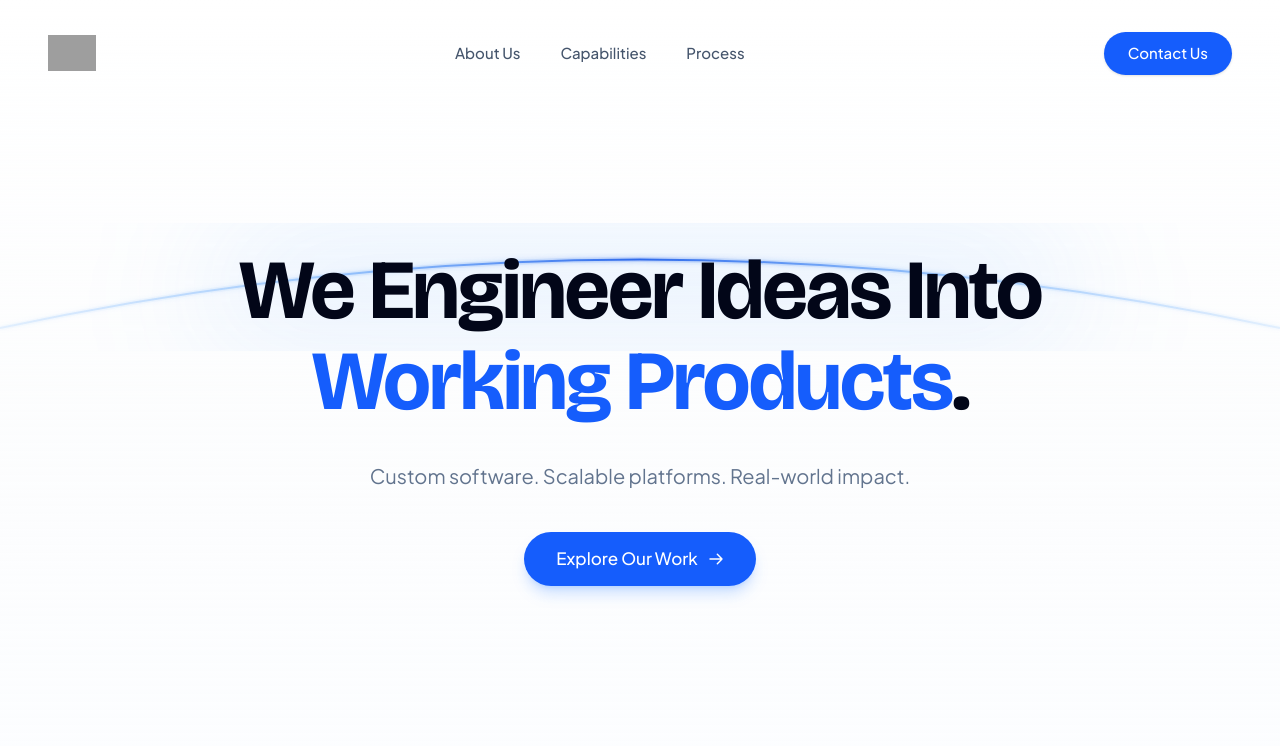
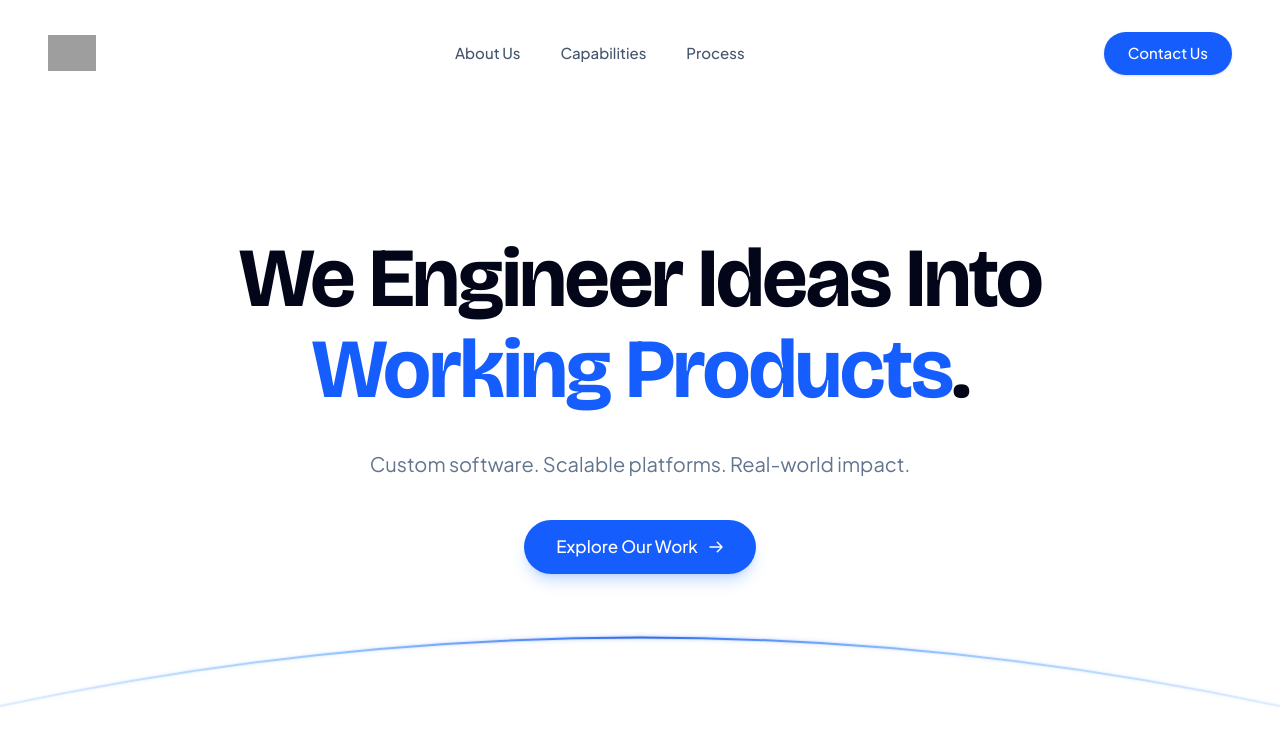
Before and after one commit to HarshaJyos/solvempire_test, a Next.js app: page / in a window 1280 px wide. Shown: the top 746 px of the page. Built offline with nearby package versions, Linux system fonts and the light colour scheme; grey boxes are pictures that could not be loaded; a web font is replaced by a local one.

Commit message:
fix: position arc at bottom of hero screen initially and remove background gradient blur

```diff
--- a/src/app/page.tsx
+++ b/src/app/page.tsx
@@ -142,7 +142,7 @@ export default function Home() {
         {/* Sticky 100vh Viewport Stage */}
         <div
           ref={stageRef}
-          className="sticky top-0 h-screen w-full overflow-hidden flex flex-col justify-between bg-gradient-to-b from-white via-slate-50/40 to-blue-50/20"
+          className="sticky top-0 h-screen w-full overflow-hidden flex flex-col justify-between bg-white"
         >
           {/* Header Navigation */}
           <header className="w-full max-w-7xl mx-auto px-6 sm:px-8 lg:px-12 pt-6 sm:pt-8 flex items-center justify-between relative z-40">
@@ -256,7 +256,7 @@ export default function Home() {
               pointerEvents: heroOpacity > 0.4 ? "auto" : "none",
             }}
           >
-            <div className="max-w-5xl mx-auto flex flex-col items-center pt-8">
+            <div className="max-w-5xl mx-auto flex flex-col items-center pt-2">
               <h1 className="font-[family-name:var(--font-bricolage)] text-4xl sm:text-6xl md:text-7xl lg:text-[5.25rem] font-bold tracking-tight text-slate-950 leading-[1.08] text-center max-w-5xl mx-auto text-balance">
                 <span>We Engineer Ideas Into </span>
                 <span className="text-blue-600">
@@ -296,21 +296,16 @@ export default function Home() {
           </div>
 
           {/* ========================================================================= */}
-          {/* THE GRAND ARC DIAL (Always present at bottom of Hero, rotates on scroll) */}
+          {/* THE GRAND ARC DIAL (Positioned at bottom of Hero, elevates smoothly on scroll) */}
           {/* ========================================================================= */}
           <div
-            className="w-screen relative left-1/2 -translate-x-1/2 overflow-hidden select-none px-0 z-20 transition-transform duration-500"
+            className="w-screen relative left-1/2 -translate-x-1/2 overflow-hidden select-none px-0 z-20 pointer-events-none transition-transform duration-300 ease-out"
             style={{
-              marginTop: heroOpacity > 0.5 ? "auto" : "1.5rem",
-              marginBottom: heroOpacity > 0.5 ? "2rem" : "0.5rem",
+              transform: `translateY(${heroOpacity * 54}vh)`,
+              marginTop: "1rem",
+              marginBottom: "0.5rem",
             }}
           >
-            {/* Ambient Blue Radial Glow focused on active hub */}
-            <div
-              className="absolute left-1/2 -translate-x-1/2 top-2 w-[600px] sm:w-[900px] h-48 bg-gradient-to-b from-blue-400/20 via-blue-500/5 to-transparent rounded-full blur-3xl pointer-events-none"
-              aria-hidden="true"
-            />
-
             <div className="relative w-full h-24 sm:h-28 md:h-32">
               {/* SVG Glowing Arc Curve stretching across the entire screen */}
               <svg
@@ -320,14 +315,14 @@ export default function Home() {
               >
                 <defs>
                   <linearGradient id="arcGlowGradient" x1="0%" y1="0%" x2="100%" y2="0%">
-                    <stop offset="0%" stopColor="#93c5fd" stopOpacity="0.2" />
-                    <stop offset="25%" stopColor="#60a5fa" stopOpacity="0.5" />
+                    <stop offset="0%" stopColor="#93c5fd" stopOpacity="0.25" />
+                    <stop offset="25%" stopColor="#60a5fa" stopOpacity="0.55" />
                     <stop offset="50%" stopColor="#2563eb" stopOpacity="0.95" />
-                    <stop offset="75%" stopColor="#60a5fa" stopOpacity="0.5" />
-                    <stop offset="100%" stopColor="#93c5fd" stopOpacity="0.2" />
+                    <stop offset="75%" stopColor="#60a5fa" stopOpacity="0.55" />
+                    <stop offset="100%" stopColor="#93c5fd" stopOpacity="0.25" />
                   </linearGradient>
                   <filter id="arcGlowFilter" x="-10%" y="-10%" width="120%" height="120%">
-                    <feGaussianBlur stdDeviation="3" result="blur" />
+                    <feGaussianBlur stdDeviation="2.5" result="blur" />
                     <feMerge>
                       <feMergeNode in="blur" />
                       <feMergeNode in="SourceGraphic" />
@@ -339,8 +334,8 @@ export default function Home() {
                 <path
                   d="M 0 115 Q 960 -35 1920 115"
                   stroke="url(#arcGlowGradient)"
-                  strokeWidth="5"
-                  opacity="0.25"
+                  strokeWidth="4"
+                  opacity="0.2"
                   filter="url(#arcGlowFilter)"
                   vectorEffect="non-scaling-stroke"
                 />
```
